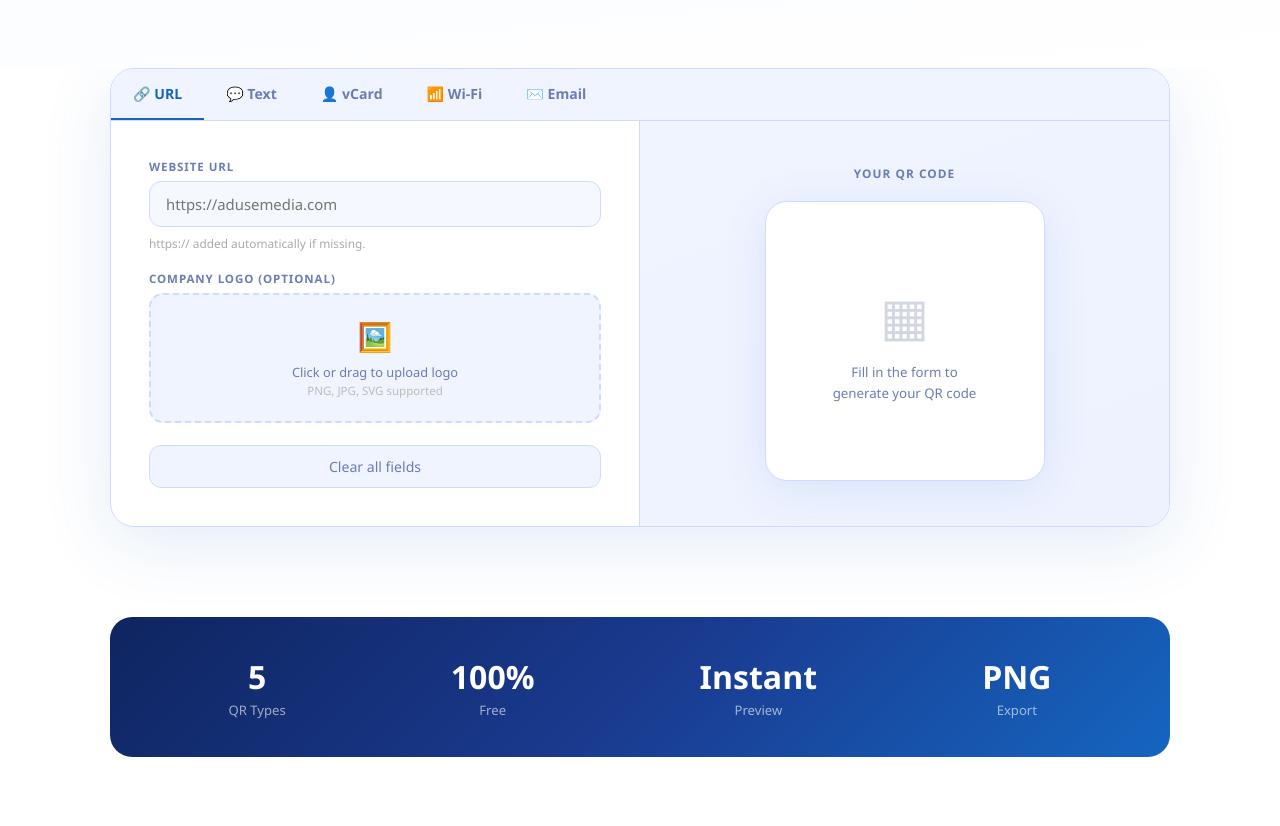
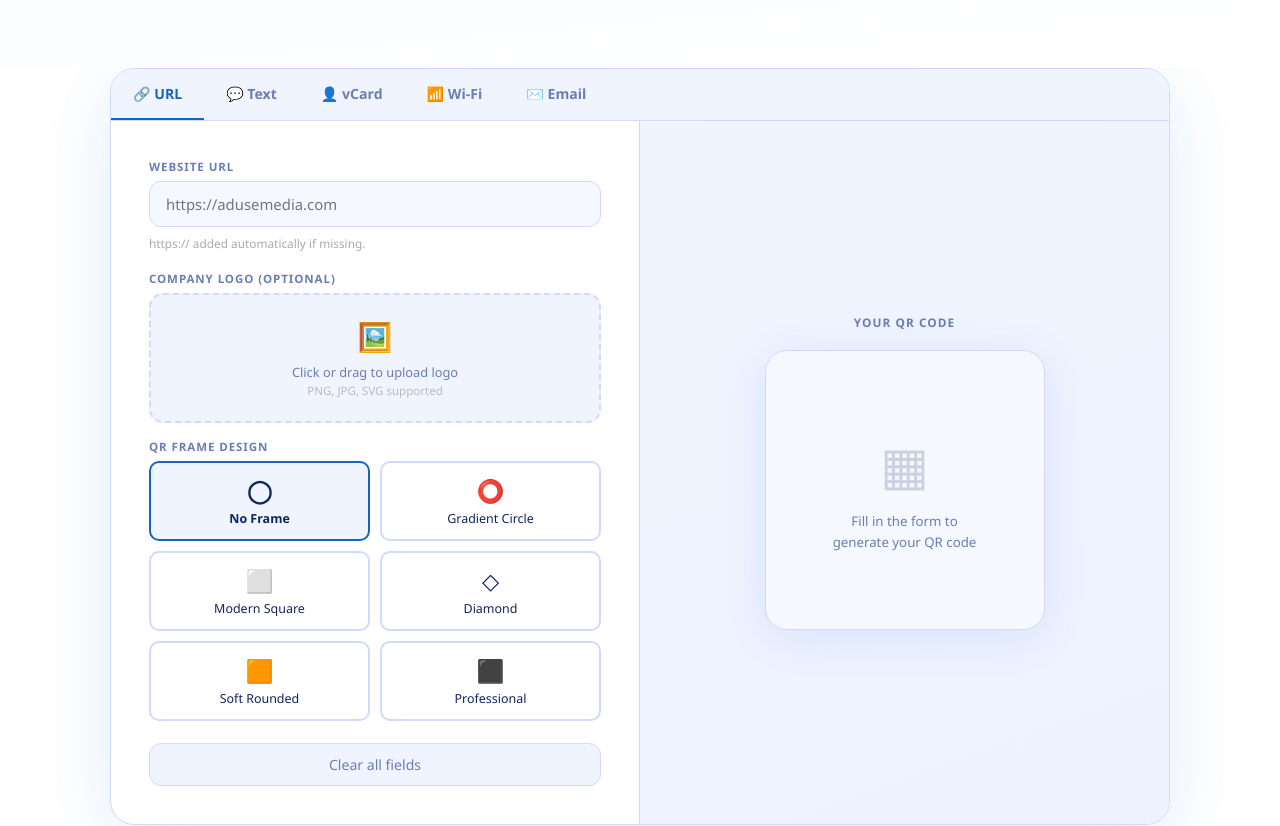
Before and after one commit to aduseimedia-eng/qr-scanner, a React (Vite) app: page / in a window 1280 px wide. Shown: the part 680-1506 px from the top of the page. Built offline with nearby package versions, Linux system fonts and the light colour scheme.

Commit message:
Add professional QR frame designs - Circle, Square, Diamond, Rounded, Business styles

```diff
--- a/src/App.tsx
+++ b/src/App.tsx
@@ -211,6 +211,75 @@ const TABS = [
   { id:"wifi",    ico:"📶", lbl:"Wi-Fi" },
   { id:"email",   ico:"✉️", lbl:"Email" },
 ];
+
+// Frame designs
+const FRAMES = [
+  { id:"none", name:"No Frame", icon:"◯" },
+  { id:"circle", name:"Gradient Circle", icon:"⭕" },
+  { id:"square", name:"Modern Square", icon:"⬜" },
+  { id:"diamond", name:"Diamond", icon:"◇" },
+  { id:"rounded", name:"Soft Rounded", icon:"🟧" },
+  { id:"business", name:"Professional", icon:"⬛" },
+];
+
+function drawFrame(ctx: any, frameType: string, size: number = 256) {
+  if (frameType === "none") return;
+
+  const w = size, h = size;
+  const pad = 8;
+  const x = pad, y = pad, fw = w - pad*2, fh = h - pad*2;
+
+  if (frameType === "circle") {
+    const gradient = ctx.createRadialGradient(w/2, h/2, 20, w/2, h/2, w/2);
+    gradient.addColorStop(0, "#1a3a8f");
+    gradient.addColorStop(1, "#1565c0");
+    ctx.fillStyle = gradient;
+    ctx.beginPath();
+    ctx.arc(w/2, h/2, w/2 - pad, 0, Math.PI*2);
+    ctx.fill();
+  } else if (frameType === "square") {
+    const gradient = ctx.createLinearGradient(0, 0, w, h);
+    gradient.addColorStop(0, "#0f2560");
+    gradient.addColorStop(1, "#1a3a8f");
+    ctx.fillStyle = gradient;
+    ctx.fillRect(x, y, fw, fh);
+    ctx.fillStyle = "#fff";
+    ctx.fillRect(x+3, y+3, fw-6, fh-6);
+  } else if (frameType === "diamond") {
+    ctx.fillStyle = "#1a3a8f";
+    ctx.beginPath();
+    ctx.moveTo(w/2, y);
+    ctx.lineTo(w-y, h/2);
+    ctx.lineTo(w/2, h-y);
+    ctx.lineTo(y, h/2);
+    ctx.closePath();
+    ctx.fill();
+    ctx.fillStyle = "#fff";
+    ctx.beginPath();
+    ctx.moveTo(w/2, y+5);
+    ctx.lineTo(w-y-5, h/2);
+    ctx.lineTo(w/2, h-y-5);
+    ctx.lineTo(y+5, h/2);
+    ctx.closePath();
+    ctx.fill();
+  } else if (frameType === "rounded") {
+    ctx.fillStyle = "rgba(26, 58, 143, 0.15)";
+    ctx.roundRect(x, y, fw, fh, 16);
+    ctx.fill();
+    ctx.strokeStyle = "#1a3a8f";
+    ctx.lineWidth = 2;
+    ctx.stroke();
+  } else if (frameType === "business") {
+    ctx.fillStyle = "#0f2560";
+    ctx.fillRect(x, y, fw, fh);
+    for (let i = 0; i < 4; i++) {
+      ctx.strokeStyle = "#1565c0";
+      ctx.lineWidth = 1;
+      ctx.strokeRect(x+i*2, y+i*2, fw-i*4, fh-i*4);
+    }
+  }
+}
+
 const FEATS = [
   { ico:"⚡", bg:"#eef2ff", t:"Instant Preview",   d:"QR regenerates live with every keystroke." },
   { ico:"🔒", bg:"#e8f4ff", t:"Private & Secure",  d:"All processing is local. Nothing is sent anywhere." },
@@ -222,10 +291,55 @@ const FEATS = [
 
 // Tag component removed (unused in this version)
 
+const PreviewCanvas = ({ qrData, frame, data }: any) => {
+  useEffect(() => {
+    if (!qrData) return;
+    const canvas = document.querySelector("[data-preview-canvas]") as HTMLCanvasElement;
+    if (!canvas) return;
+
+    const ctx = canvas.getContext("2d");
+    if (!ctx) return;
+
+    const qrImg = new Image();
+    qrImg.src = qrData;
+    qrImg.onload = () => {
+      ctx.fillStyle = "#fff";
+      ctx.fillRect(0, 0, 256, 256);
+
+      if (frame !== "none") {
+        drawFrame(ctx, frame, 256);
+      }
+
+      ctx.drawImage(qrImg, 0, 0, 256, 256);
+    };
+  }, [qrData, frame]);
+
+  return (
+    <div style={{ width:280, height:280, background:"#f5f8ff", borderRadius:22, display:"flex", alignItems:"center", justifyContent:"center", boxShadow:qrData?"0 12px 56px rgba(21,101,192,.22)":"0 8px 44px rgba(21,101,192,.1)", border:`1.5px solid ${C.border}`, overflow:"hidden", position:"relative" }}>
+      {qrData ? (
+        <canvas
+          data-preview-canvas
+          width={256}
+          height={256}
+          style={{ width:256, height:256, borderRadius:14, display:"block" }}
+        />
+      ) : (
+        <div style={{ textAlign:"center", padding:24 }}>
+          <div style={{ fontSize:52, opacity:.18, marginBottom:12 }}>▦</div>
+          <p style={{ fontSize:".83rem", color:C.muted, maxWidth:160, lineHeight:1.55 }}>
+            {data ? "Generating…" : "Fill in the form to generate your QR code"}
+          </p>
+        </div>
+      )}
+    </div>
+  );
+};
+
 export default function App() {
   const [tab, setTab] = useState("url");
   const [urlV,  setUrlV]  = useState("");
   const [logo,  setLogo]  = useState("");
+  const [frame, setFrame]  = useState("none");
   const [txtV,  setTxtV]  = useState("");
   const [cFn,   setCFn]   = useState(""); const [cLn,  setCLn]  = useState("");
   const [cPh,   setCPh]   = useState(""); const [cEm,  setCEm]  = useState("");
@@ -283,24 +397,33 @@ export default function App() {
 
   function download() {
     if (!qrData) return;
-    if (!logo || tab !== "url") {
-      const a = document.createElement("a"); a.download="adusei-media-qr.png"; a.href=qrData; a.click(); return;
-    }
-    // Merge logo onto QR
     const canvas = document.createElement("canvas"); canvas.width=256; canvas.height=256;
     const ctx = canvas.getContext("2d");
+    if (!ctx) return;
+
     const qrImg = new Image(); qrImg.src = qrData;
     qrImg.onload = () => {
-      if (!ctx) return;
+      // Draw frame background first
+      if (tab === "url" && frame !== "none") {
+        ctx.fillStyle = "#fff";
+        ctx.fillRect(0, 0, 256, 256);
+        drawFrame(ctx, frame, 256);
+      }
+
       ctx.drawImage(qrImg, 0, 0, 256, 256);
+
+      // Draw logo if present
+      if (logo && tab === "url") {
         const logoImg = new Image(); logoImg.src = logo;
         logoImg.onload = () => {
           const lx=256/2-24, ly=256/2-24;
-        if (!ctx) return;
           ctx.fillStyle="#fff"; ctx.roundRect(lx-4,ly-4,56,56,8); ctx.fill();
           ctx.drawImage(logoImg, lx, ly, 48, 48);
           const a=document.createElement("a"); a.download="adusei-media-qr.png"; a.href=canvas.toDataURL("image/png"); a.click();
         };
+      } else {
+        const a=document.createElement("a"); a.download="adusei-media-qr.png"; a.href=canvas.toDataURL("image/png"); a.click();
+      }
     };
   }
 
@@ -401,6 +524,21 @@ export default function App() {
                     Remove Logo
                   </button>
                 )}
+
+                <Fld label="QR Frame Design">
+                  <div style={{ display:"grid", gridTemplateColumns:"1fr 1fr", gap:10 }}>
+                    {FRAMES.map(f=>(
+                      <button key={f.id} onClick={()=>setFrame(f.id)} style={{
+                        padding:"12px 10px", borderRadius:10, border:`2px solid ${frame===f.id?C.blue:C.border}`,
+                        background:frame===f.id?C.lighter:"#fff", color:C.navy, cursor:"pointer", fontFamily:"inherit",
+                        fontSize:".78rem", fontWeight:frame===f.id?700:500, transition:"all .2s"
+                      }}>
+                        <div style={{ fontSize:"1.4rem", marginBottom:4 }}>{f.icon}</div>
+                        {f.name}
+                      </button>
+                    ))}
+                  </div>
+                </Fld>
               </>}
 
               {tab==="text" &&
@@ -446,17 +584,7 @@ export default function App() {
             <div style={{ padding:38, display:"flex", flexDirection:"column", alignItems:"center", justifyContent:"center", background:`linear-gradient(160deg,${C.lighter},#eef2ff)` }}>
               <p style={{ fontSize:".74rem", fontWeight:700, color:C.muted, textTransform:"uppercase", letterSpacing:".09em", marginBottom:20 }}>Your QR Code</p>
 
-              <div style={{ width:280, height:280, background:"#fff", borderRadius:22, display:"flex", alignItems:"center", justifyContent:"center", boxShadow:qrData?"0 12px 56px rgba(21,101,192,.22)":"0 8px 44px rgba(21,101,192,.1)", border:`1.5px solid ${C.border}`, overflow:"hidden", position:"relative" }}>
-                {qrData
-                  ? <img src={qrData} alt="QR Code" style={{ width:256, height:256, borderRadius:14, display:"block" }}/>
-                  : <div style={{ textAlign:"center", padding:24 }}>
-                      <div style={{ fontSize:52, opacity:.18, marginBottom:12 }}>▦</div>
-                      <p style={{ fontSize:".83rem", color:C.muted, maxWidth:160, lineHeight:1.55 }}>
-                        {data ? "Generating…" : "Fill in the form to generate your QR code"}
-                      </p>
-                    </div>
-                }
-              </div>
+              <PreviewCanvas qrData={qrData} frame={tab==="url"?frame:"none"} data={data} />
 
               {qrData && <p style={{ fontSize:".78rem", color:C.muted, marginTop:14, marginBottom:4 }}>Scan with any QR reader</p>}
               {qrData && (
```
Also changed, not shown: 2 other files (tests, documents, lock files or other folders). Lines whose indentation alone changed are shown as unchanged.
